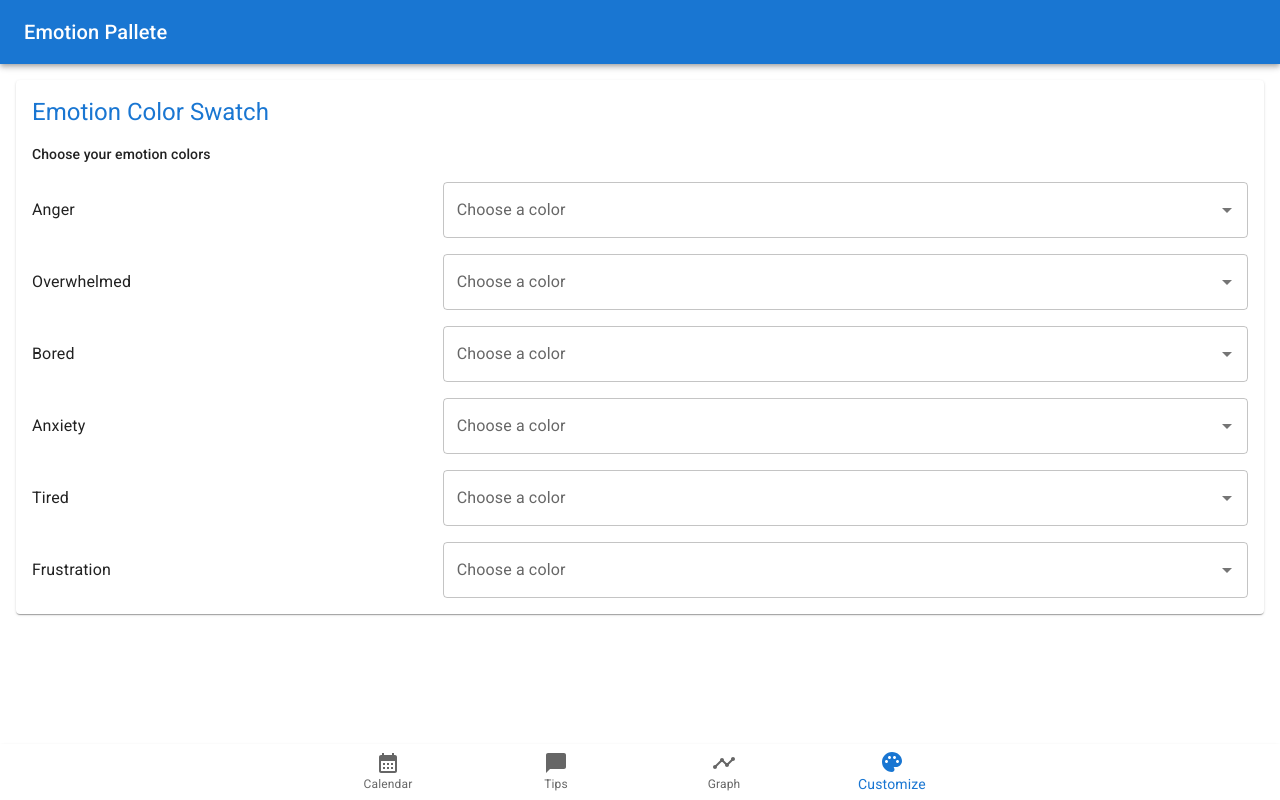
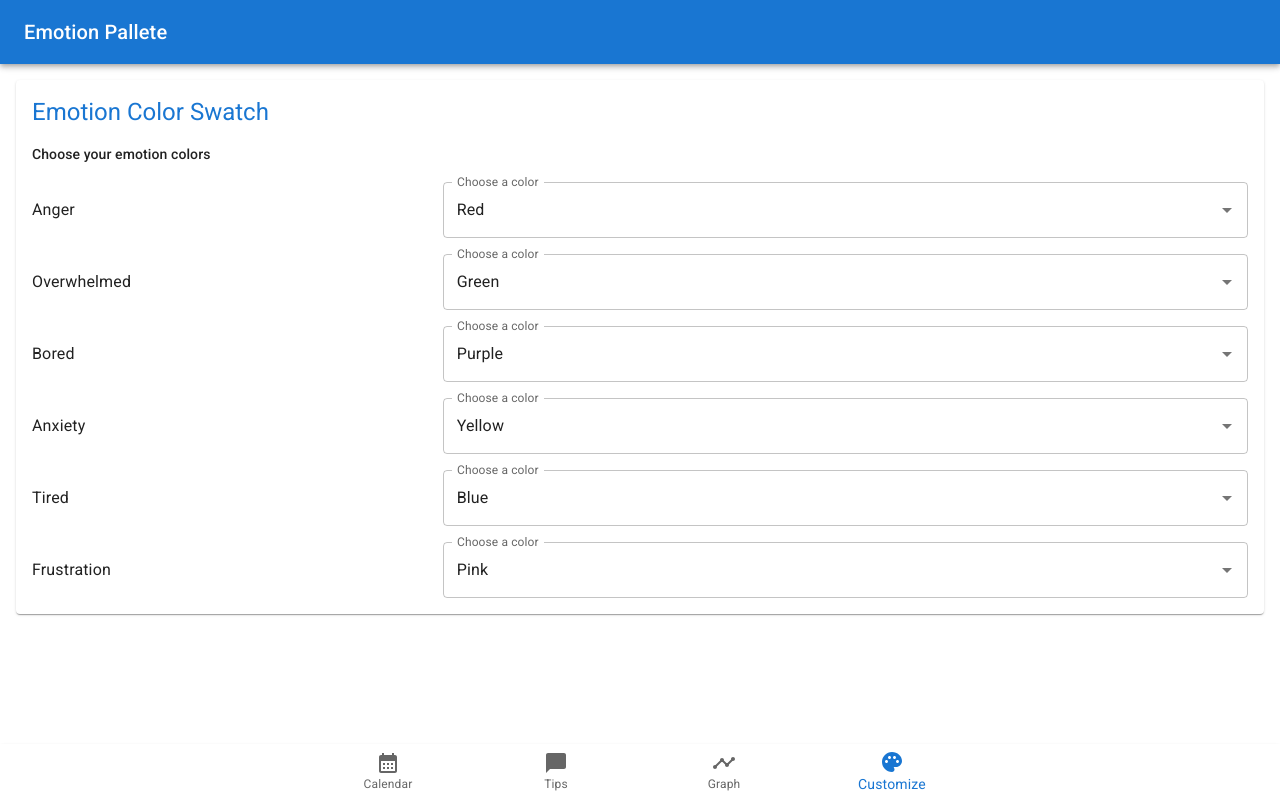
Before and after one commit to adamva/CMPUT302-emotion-tracker, a React (Create React App) app in the folder ui/: page /#/customize in a window 1280 px wide. Built offline with nearby package versions, Linux system fonts and the light colour scheme.

Commit message:
set colors

```diff
--- a/ui/src/components/CustomizeEmotions/ColorAutoComplete.js
+++ b/ui/src/components/CustomizeEmotions/ColorAutoComplete.js
@@ -6,14 +6,30 @@ import CircleIcon from '@mui/icons-material/Circle';
 
 import { colorSwatch } from './consts';
 
-const ColorAutoComplete = ({ onChange, emotionValue }) => {
+const ColorAutoComplete = ({ onChange, emotionValue, currentColorValue }) => {
+    const [ value, setValue ] = React.useState(() => {
+        let x = '';
+        colorSwatch.forEach(color => {
+            if (color.colorData[500] === currentColorValue.toLowerCase()) {
+                console.debug('Found emotion to color match ' + emotionValue + ' ' + color.label);
+                x = color;
+            }
+        });
+        return x;
+    })
+    const [ inputValue, setInputValue ] = React.useState('');
+
   return (
     <Autocomplete
         id={`${emotionValue}-color-select`}
         options={colorSwatch}
         autoHighlight
+        value={value}
         onChange={(event, newValue) => {
-            newValue && onChange(emotionValue, { color: newValue.colorData[500] });
+            if (newValue) {
+                setValue(newValue);
+                onChange(emotionValue, { color: newValue.colorData[500] });
+            };
         }}
         getOptionLabel={(option) => option.label}
         renderOption={(props, option) => (
@@ -22,6 +38,10 @@ const ColorAutoComplete = ({ onChange, emotionValue }) => {
             {option.label}
         </Box>
         )}
+        inputValue={inputValue}
+        onInputChange={(event, newInputValue) => {
+          setInputValue(newInputValue);
+        }}
         renderInput={(params) => (
         <TextField
             {...params}
--- a/ui/src/components/CustomizeEmotions/CustomizeEmotions.js
+++ b/ui/src/components/CustomizeEmotions/CustomizeEmotions.js
@@ -7,7 +7,7 @@ import { Typography, Toolbar, AppBar } from '@mui/material';
 
 import EmotionThemeContext from '../../context/EmotionThemeContext';
 import ColorAutoComplete from './ColorAutoComplete';
-import { emotions } from '../consts';
+// import { emotions } from '../consts';
 
 const CustomizeEmotions = () => {
     const { updateEmotions, storageEmotions } = useContext(EmotionThemeContext);
@@ -33,13 +33,17 @@ const CustomizeEmotions = () => {
             <Grid container spacing={2} justifyContent="center" alignItems="center">
                 <Grid item xs={12}><Typography variant='h5' color='primary'>Emotion Color Swatch</Typography></Grid>
                 <Grid item xs={12}><Typography variant='subtitle2'>Choose your emotion colors</Typography></Grid>
-                {Object.keys(emotions).map((emotion) => (
-                    <React.Fragment key={emotions[emotion].id}>
+                {Object.keys(storageEmotions).map((emotion) => (
+                    <React.Fragment key={storageEmotions[emotion].id}>
                     <Grid item xs={4}>
-                        <Typography>{emotions[emotion].label}</Typography>
+                        <Typography>{storageEmotions[emotion].label}</Typography>
                     </Grid>
                     <Grid item xs={8}>
-                        <ColorAutoComplete onChange={handleUpdate} emotionValue={emotions[emotion].value}/>
+                        <ColorAutoComplete
+                            onChange={handleUpdate}
+                            emotionValue={storageEmotions[emotion].value}
+                            currentColorValue={storageEmotions[emotion].color}
+                        />
                     </Grid>
                     </React.Fragment>
                 ))}
--- a/ui/src/components/consts.js
+++ b/ui/src/components/consts.js
@@ -1,14 +1,14 @@
 export const emotions = {
     anger:
-        { id: 1, label: 'Anger', value: 'anger', icon: '😡', color: '#FF6961' },
+        { id: 1, label: 'Anger', value: 'anger', icon: '😡', color: '#f44336' },
     overwhelmed:
-        { id: 2, label: 'Overwhelmed', value: 'overwhelmed', icon: '🤯', color: '#30DB5B' },
+        { id: 2, label: 'Overwhelmed', value: 'overwhelmed', icon: '🤯', color: '#4caf50' },
     bored:
-        { id: 3, label: 'Bored', value: 'bored', icon: '😑', color: '#7D7AFF' },
+        { id: 3, label: 'Bored', value: 'bored', icon: '😑', color: '#9c27b0' },
     anxiety:
-        { id: 4, label: 'Anxiety', value: 'anxiety', icon: '😨', color: '#FFD426' },
+        { id: 4, label: 'Anxiety', value: 'anxiety', icon: '😨', color: '#ffeb3b' },
     tired:
-        { id: 5, label: 'Tired', value: 'tired', icon: '😪', color: '#409CFF' },
+        { id: 5, label: 'Tired', value: 'tired', icon: '😪', color: '#2196f3' },
     frustration:
-        { id: 6, label: 'Frustration', value: 'frustration', icon: '😣', color: '#DA8FFF' },
+        { id: 6, label: 'Frustration', value: 'frustration', icon: '😣', color: '#e91e63' },
 }
```
